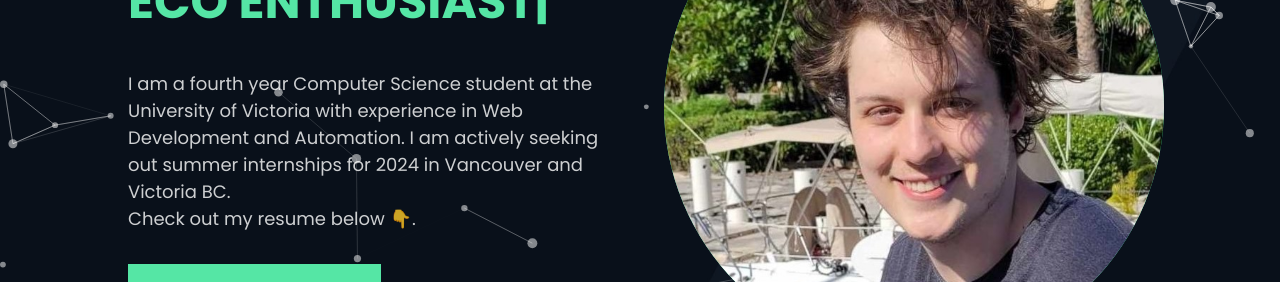
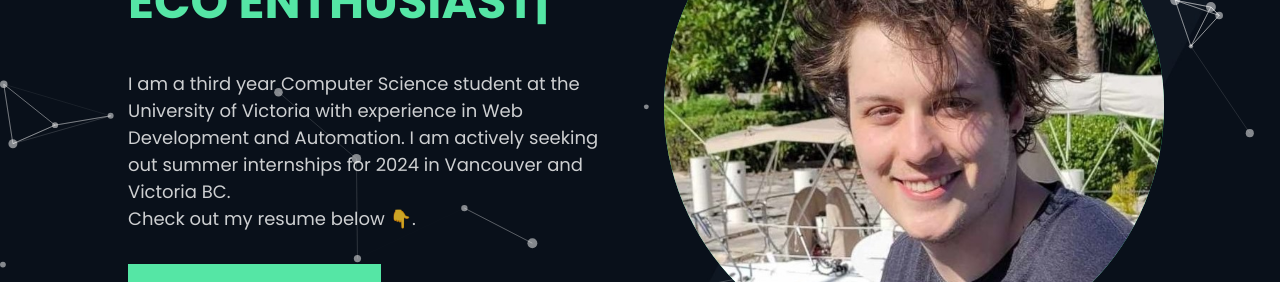
Before and after one commit to NathanPannell/portfolio, a Next.js app: page / in a window 1280 px wide. Shown: the part 341-623 px from the top of the page. Built offline with nearby package versions, Linux system fonts and the light colour scheme.

Commit message:
Update Hero.tsx

```diff
--- a/Components/Hero.tsx
+++ b/Components/Hero.tsx
@@ -34,7 +34,7 @@ const Hero = () => {
           </h1>
           <TextEffect />
           <p className="my-[2rem] text-[18px] text-white opacity-80">
-            I am a fourth year Computer Science student at the University of
+            I am a third year Computer Science student at the University of
             Victoria with experience in Web Development and Automation. I am
             actively seeking out summer internships for 2024 in Vancouver and
             Victoria BC.
```
